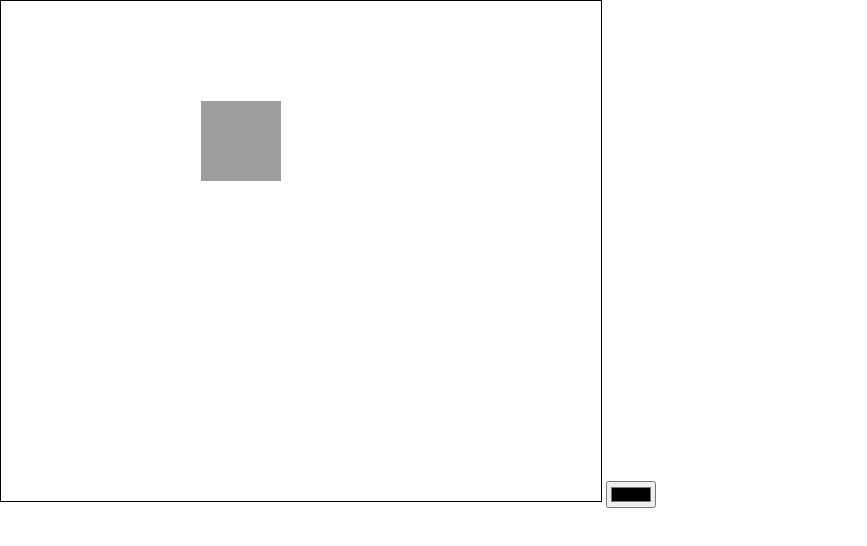
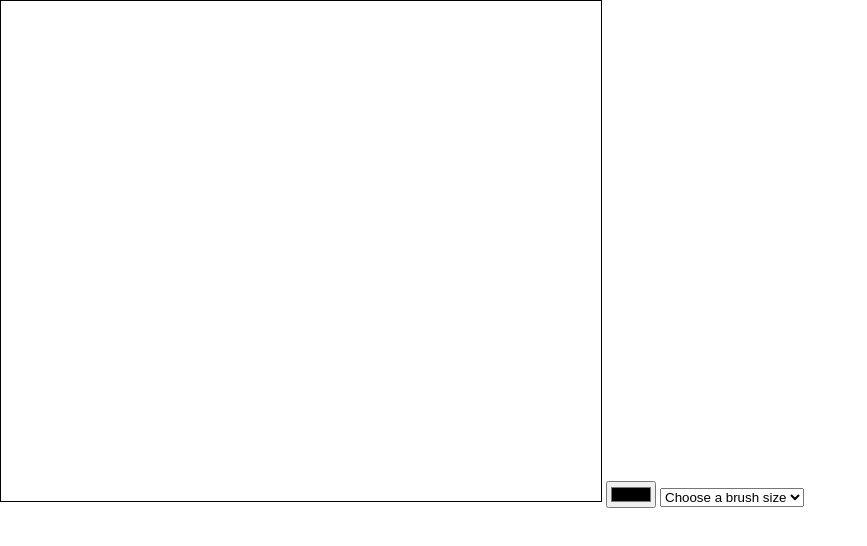
Before and after one commit to bk8335/week11_day4lab, a website: page index.html in a window 1280 px wide. Shown: the whole page, without its empty margins (0-867 px from the left). Drawn offline with Linux system fonts and the light colour scheme.

Commit message:
broke Zsolt's spririt again

```diff
--- a/index.html
+++ b/index.html
@@ -8,5 +8,15 @@
   <body>
    <canvas id='main-canvas' width="600" height="500"></canvas>
    <input type="color" id="input-colour">
+<!--    <button id='ten-button'>Ten Pixels</button>
+   <button id='twenty-button'>Ten Pixels</button>
+   <button id='fifty-button'>Fifty Pixels</button> -->
+
+   <select>
+     <option selected disabled>Choose a brush size</option>
+     <option value="10">10</option>
+     <option value="20">20</option>
+     <option value="50">50</option>
+   </select>
   </body>
 </html>
--- a/public/index.js
+++ b/public/index.js
@@ -1,48 +1,36 @@
 var app = function() {
   var canvas = document.getElementById('main-canvas');
   var context = canvas.getContext("2d")
-  context.fillStyle = "tomato";
+  // context.fillStyle = "tomato";
+
+  var draw = function(x, y, width, height) {
+    // then go to new canvas/addEventListener()
+    context.beginPath();
+    context.fillRect(x, y, width, height);
+    context.stroke();
+  }
+
+  var brushSize = document.querySelector("select");
 
 
-// math*pi * 2 means you are drawing the whole circumference. If you just did math*pi then it only draws a semi-circle
-  // context.beginPath();
-  // context.arc(200, 300, 100, 0, Math.PI * 2, true)
-  // context.fill();
+  brushSize.addEventListener("change", function(event){
+    canvas.addEventListener("mousemove", function(event){
+     draw(event.x, event.y, this.value, this.value)
+    }.bind(brushSize));
+  });
 
-  // context.beginPath();
-  // context.arc(100, 100, 50, 0, Math.PI, true)
-  // context.stroke();
-
-  // context.beginPath();
-  // context.arc(400, 100, 50, 0, Math.PI, false)
-  // context.stroke();
-
-
-  var drawCircle = function(x, y) {
-    context.beginPath();
-    context.arc(x, y, 50, 0, Math.PI * 2);
-    context.stroke();
-  }
-    canvas.addEventListener("mousemove", function(event) {
-      drawCircle(event.x, event.y);
-    })
-
-  var img = document.createElement('img');
-    img.src = "http://emojis.slackmojis.com/emojis/images/1457563042/312/doge.png";
-
-  var drawDoge = function(){
-    context.drawImage(img, 200, 100, 80, 80)
-  }
-  img.addEventListener("load", drawDoge);
 
 
   var changeColour = function() {
-    context.strokeStyle = this.value;
+    context.fillStyle = this.value;
   }
+
 
   var colourPicker = document.getElementById("input-colour");
   colourPicker.addEventListener("change", changeColour);
 
+
+
 }
 
 window.addEventListener("load", app)
```
Also changed, not shown: 1 other file.
